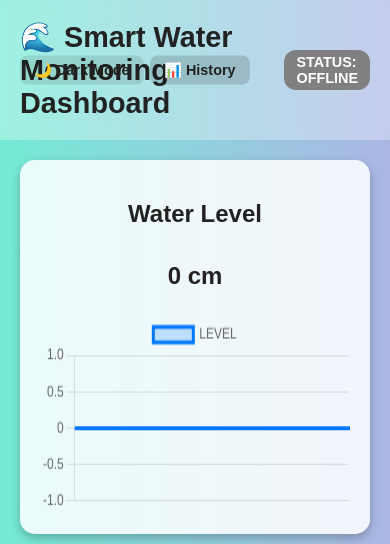
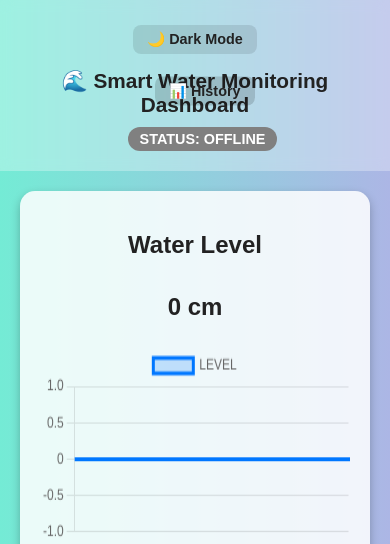
Before and after one commit to ThePixelScript/smart-water-monitoring, a Flask app: page / in a window 390 px wide. Shown: the top 544 px of the page. Run offline with Flask 3, Linux system fonts and the light colour scheme.

Commit message:
Update styles in style.css for better layout
Refactor CSS styles for improved layout and responsiveness.

```diff
--- a/static/css/style.css
+++ b/static/css/style.css
@@ -4,14 +4,12 @@
   --text-color: #222;
   --header-footer-bg: rgba(255,255,255,0.3);
 }
-
 body.dark-mode {
   --bg-gradient: radial-gradient(circle at top left, #1a1a2e, #16213e, #0f3460);
   --card-bg: rgba(20, 24, 48, 0.9);
   --text-color: #f5f6fa;
   --header-footer-bg: rgba(30, 40, 60, 0.7);
 }
-
 html, body {
   height: 100%;
   margin: 0;
@@ -23,7 +21,6 @@ html, body {
   flex-direction: column;
   transition: background 0.6s ease, color 0.6s ease;
 }
-
 header {
   padding: 20px;
   background-color: var(--header-footer-bg);
@@ -35,8 +32,8 @@ header {
   justify-content: center;
   align-items: center;
   position: relative;
+  gap: 10px;
 }
-
 .theme-toggle {
   position: absolute;
   left: 20px;
@@ -50,19 +47,34 @@ header {
   transition: background 0.3s, color 0.3s;
   color: var(--text-color);
 }
-
-.theme-toggle:hover { background: rgba(0, 0, 0, 0.2); }
-
+.theme-toggle:hover {
+  background: rgba(0, 0, 0, 0.2);
+}
+.history-btn {
+  position: absolute;
+  left: 150px;
+  top: 50%;
+  transform: translateY(-50%);
+  text-decoration: none;
+  padding: 6px 14px;
+  border-radius: 8px;
+  background: rgba(0, 0, 0, 0.15);
+  color: var(--text-color);
+  font-size: 0.9rem;
+  transition: background 0.3s;
+}
+.history-btn:hover {
+  background: rgba(0, 0, 0, 0.3);
+}
 .container {
   display: grid;
-  grid-template-columns: repeat(auto-fit, minmax(280px, 1fr));
+  grid-template-columns: repeat(4, 1fr);
   gap: 20px;
   padding: 20px;
   flex-grow: 1;
   width: 100%;
   box-sizing: border-box;
 }
-
 .card {
   background: var(--card-bg);
   border-radius: 15px;
@@ -74,18 +86,22 @@ header {
   justify-content: space-between;
   transition: transform 0.3s ease, box-shadow 0.3s ease;
 }
-
 .card:hover {
   transform: translateY(-4px);
   box-shadow: 0 6px 16px rgba(0,0,0,0.35);
 }
-
-h2 { margin-bottom: 10px; color: var(--text-color); }
-
-.value { font-size: 1.5rem; font-weight: 600; }
-
-canvas { width: 100% !important; height: 200px !important; }
-
+h2 {
+  margin-bottom: 10px;
+  color: var(--text-color);
+}
+.value {
+  font-size: 1.5rem;
+  font-weight: 600;
+}
+canvas {
+  width: 100% !important;
+  height: 200px !important;
+}
 footer {
   text-align: center;
   padding: 10px;
@@ -94,7 +110,6 @@ footer {
   flex-shrink: 0;
   margin-top: auto;
 }
-
 #notifications-container {
   position: fixed;
   top: 20px;
@@ -105,7 +120,6 @@ footer {
   flex-direction: column;
   gap: 10px;
 }
-
 .notification {
   background: rgba(255, 140, 0, 0.9);
   color: white;
@@ -116,25 +130,69 @@ footer {
   transition: opacity 1s, transform 0.3s;
   animation: fadeIn 0.3s ease;
 }
-
 .notification.danger {
   background: rgba(255, 0, 0, 0.9);
   animation: pulse 1s infinite alternate;
 }
-
 @keyframes fadeIn {
   from { opacity: 0; transform: translateY(-10px); }
   to { opacity: 1; transform: translateY(0); }
 }
-
 @keyframes pulse {
   from { box-shadow: 0 0 5px rgba(255,0,0,0.5); }
   to { box-shadow: 0 0 20px rgba(255,0,0,0.8); }
 }
-
+@media (max-width: 1024px) {
+  .container {
+    grid-template-columns: repeat(2, 1fr);
+  }
+}
+@media (max-width: 600px) {
+  .container {
+    grid-template-columns: 1fr;
+  }
+  header {
+    flex-wrap: wrap;
+    font-size: 1.3rem;
+    text-align: center;
+  }
+  .theme-toggle,
+  .history-btn {
+    position: static;
+    transform: none;
+    margin: 5px;
+  }
+  #notifications-container {
+    width: 90%;
+    right: 5%;
+  }
+}  gap: 10px;
+}
+.notification {
+  background: rgba(255, 140, 0, 0.9);
+  color: white;
+  padding: 10px;
+  border-radius: 8px;
+  box-shadow: 0 2px 6px rgba(0,0,0,0.3);
+  opacity: 1;
+  transition: opacity 1s, transform 0.3s;
+  animation: fadeIn 0.3s ease;
+}
+.notification.danger {
+  background: rgba(255, 0, 0, 0.9);
+  animation: pulse 1s infinite alternate;
+}
+@keyframes fadeIn {
+  from { opacity: 0; transform: translateY(-10px); }
+  to { opacity: 1; transform: translateY(0); }
+}
+@keyframes pulse {
+  from { box-shadow: 0 0 5px rgba(255,0,0,0.5); }
+  to { box-shadow: 0 0 20px rgba(255,0,0,0.8); }
+}
 .history-btn {
   position: absolute;
-  left: 150px;   /* pushed right of theme toggle */
+  left: 150px;
   top: 50%;
   transform: translateY(-50%);
   text-decoration: none;
@@ -145,7 +203,6 @@ footer {
   font-size: 0.9rem;
   transition: background 0.3s;
 }
-
 .history-btn:hover {
   background: rgba(0, 0, 0, 0.3);
 }
```
